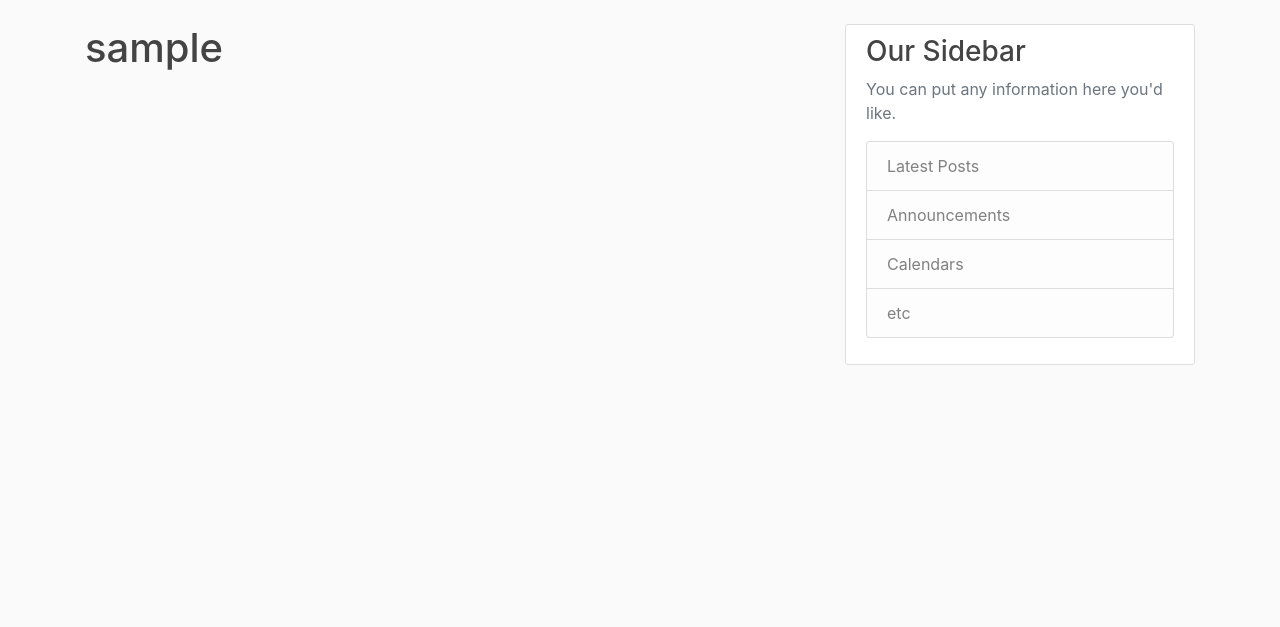
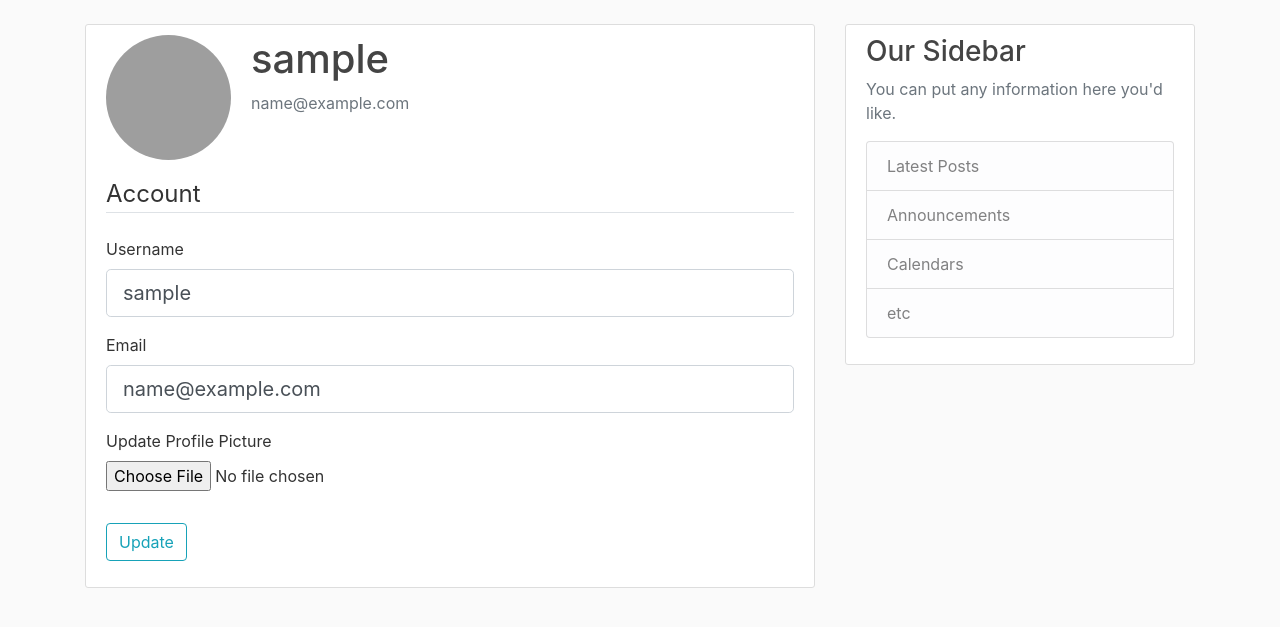
Before and after one commit to Sergey-Rogalskiy/flask_Corey-Schafer_study, a Flask app: page /account in a window 1280 px wide. Shown: the part 56-683 px from the top of the page. Run offline with Flask 2, Linux system fonts and the light colour scheme; the visitor is signed in with stand-in values (Sample User, id 1); data comes from the database, SQL or seed files in the repository; some libraries are stand-ins or nearby versions; grey boxes are pictures that could not be loaded.

Commit message:
7 video - update user and picture

```diff
--- a/flaskcrm/forms.py
+++ b/flaskcrm/forms.py
@@ -1,4 +1,6 @@
 from flask_wtf import FlaskForm
+from flask_wtf.file import FileField, FileAllowed
+from flask_login import current_user
 from wtforms import StringField, PasswordField, SubmitField, BooleanField
 from wtforms.validators import DataRequired, Length, Email, EqualTo, ValidationError
 from flaskcrm.models import User
@@ -28,3 +30,23 @@ class LoginForm(FlaskForm):
     password = PasswordField('Password', validators=[DataRequired()])
     remember = BooleanField('Remember Me')
     submit = SubmitField('Login')
+
+
+class UpdateAccountForm(FlaskForm):
+    username = StringField('Username', validators=[DataRequired(), Length(min=2, max=20)])
+    email = StringField('Email', validators=[DataRequired(), Email()])
+    picture = FileField('Update Profile Picture', validators=[FileAllowed(['jpg', 'png'])])
+    submit = SubmitField('Update')
+
+    def validate_username(self, username):
+        if username.data != current_user.username:
+            user = User.query.filter_by(username=username.data).first()
+            if user:
+                raise ValidationError('That username is taken. Please choose a different one.')
+
+
+    def validate_email(self, email):
+        if email.data != current_user.email:
+            user = User.query.filter_by(email=email.data).first()
+            if user:
+                raise ValidationError('That email is taken. Please choose a different one.')
--- a/flaskcrm/routes.py
+++ b/flaskcrm/routes.py
@@ -1,9 +1,14 @@
+import os
+import secrets
+from PIL import Image
+
+
 from flask import render_template, url_for, flash, redirect, request
-from flaskcrm import app, db, bcrypt
-from flaskcrm.forms import RegistrationForm, LoginForm
-from flaskcrm.models import User, Post
 from flask_login import login_user, current_user, logout_user, login_required
 
+from flaskcrm import app, db, bcrypt
+from flaskcrm.forms import RegistrationForm, LoginForm, UpdateAccountForm
+from flaskcrm.models import User
 
 posts = [
     {
@@ -69,7 +74,32 @@ def logout():
     return redirect(url_for('home'))
 
 
-@app.route('/account')
+def save_picture(form_picture):
+    random_hex = secrets.token_hex(8)
+    _, f_ext = os.path.splitext(form_picture.filename)
+    picture_fn = random_hex + f_ext
+    picture_path = os.path.join(app.root_path, 'static/profile_pics', picture_fn)
+    output_size = (125, 125)
+    i = Image.open(form_picture)
+    i.thumbnail(output_size)
+    i.save(picture_path)
+    return picture_fn
+
+@app.route('/account', methods=['GET', 'POST'])
 @login_required
 def account():
-    return render_template('account.html', title='Account')
+    form = UpdateAccountForm()
+    if form.validate_on_submit():
+        if form.picture.data:
+            picture_file = save_picture(form.picture.data)
+            current_user.image_file = picture_file
+        current_user.username = form.username.data
+        current_user.email = form.email.data
+        db.session.commit()
+        flash('Your account has been updated!', 'success')
+        return redirect(url_for('account'))
+    elif request.method == 'GET':
+        form.username.data = current_user.username
+        form.email.data = current_user.email
+    image_file = url_for('static', filename='profile_pics/' + current_user.image_file)
+    return render_template('account.html', title='Account', image_file=image_file, form=form)
--- a/flaskcrm/templates/account.html
+++ b/flaskcrm/templates/account.html
@@ -1,4 +1,58 @@
 {% extends "layout.html" %}
 {% block content %}
-    <h1>{{ current_user.username }}</h1>
+    <div class="content-section">
+        <div class="media">
+            <img class="rounded-circle account-img" src="{{ image_file}}">
+            <div class="media-body">
+                <h2 class="account-heading">{{ current_user.username }}</h2>
+                <p class="text-secondary">{{ current_user.email }}</p>
+            </div>
+        </div>
+            <form method="POST" action="" enctype="multipart/form-data">
+                {{ form.hidden_tag() }}
+                <fieldset class="form-group">
+                    <legend class="border-bottom mb-4">Account</legend>
+                    <div class="form-group">
+                        {{ form.username.label(class="form-control-label") }}
+
+                        {% if form.username.errors %}
+                            {{ form.username(class="form-control form-control-lg is-invalid") }}
+                            <div class="invalid-feedback">
+                                {% for error in form.username.errors %}
+                                    <span>{{ error }}</span>
+                                {% endfor %}
+                            </div>
+                        {% else %}
+                            {{ form.username(class="form-control form-control-lg") }}
+                        {% endif %}
+                    </div>
+                    <div class="form-group">
+                        {{ form.email.label(class="form-control-label") }}
+                        {% if form.email.errors %}
+                            {{ form.email(class="form-control form-control-lg is-invalid") }}
+                            <div class="invalid-feedback">
+                                {% for error in form.email.errors %}
+                                    <span>{{ error }}</span>
+                                {% endfor %}
+                            </div>
+                        {% else %}
+                            {{ form.email(class="form-control form-control-lg") }}
+                        {% endif %}
+                    </div>
+                    <div class="form-group">
+                        {{ form.picture.label() }}
+                        {{ form.picture(class="form-control-file") }}
+                        {% if form.picture.errors %}
+                            {% for error in form.picture.errors %}
+                        <span class="text-danger">{{ error }}</span></br>
+                            {% endfor %}
+                        {% endif %}
+                    </div>
+                </fieldset>
+                <div class="form-group">
+                    {{ form.submit(class="btn btn-outline-info") }}
+                </div>
+            </form>
+    </div>
+    <h1></h1>
 {% endblock content %}
```
